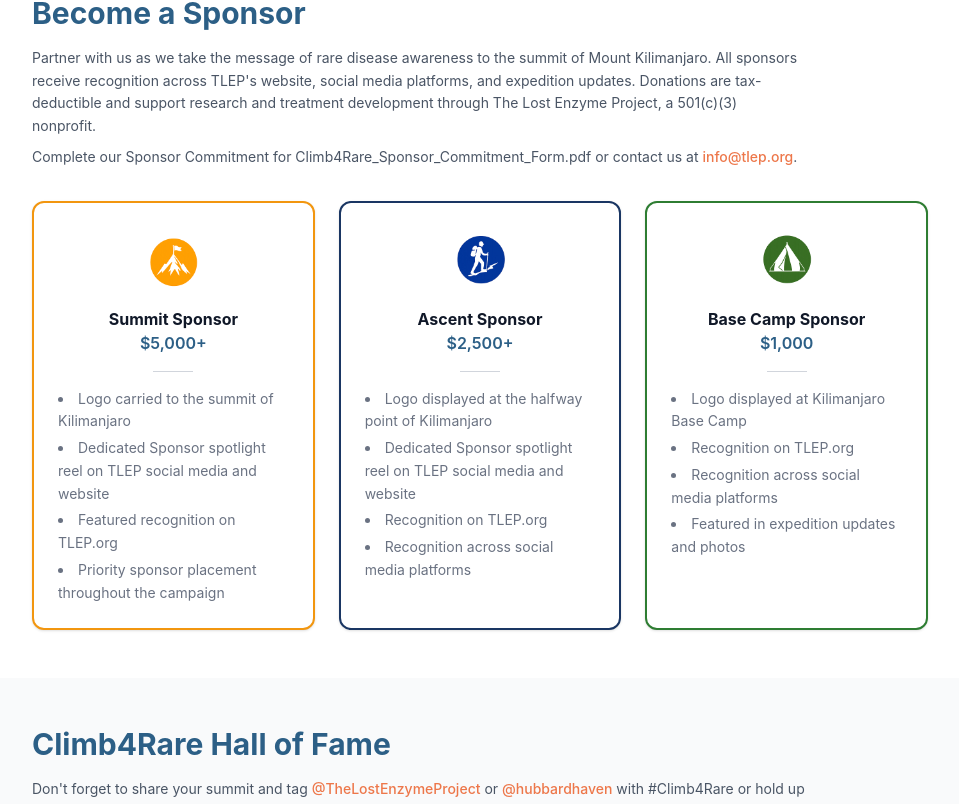
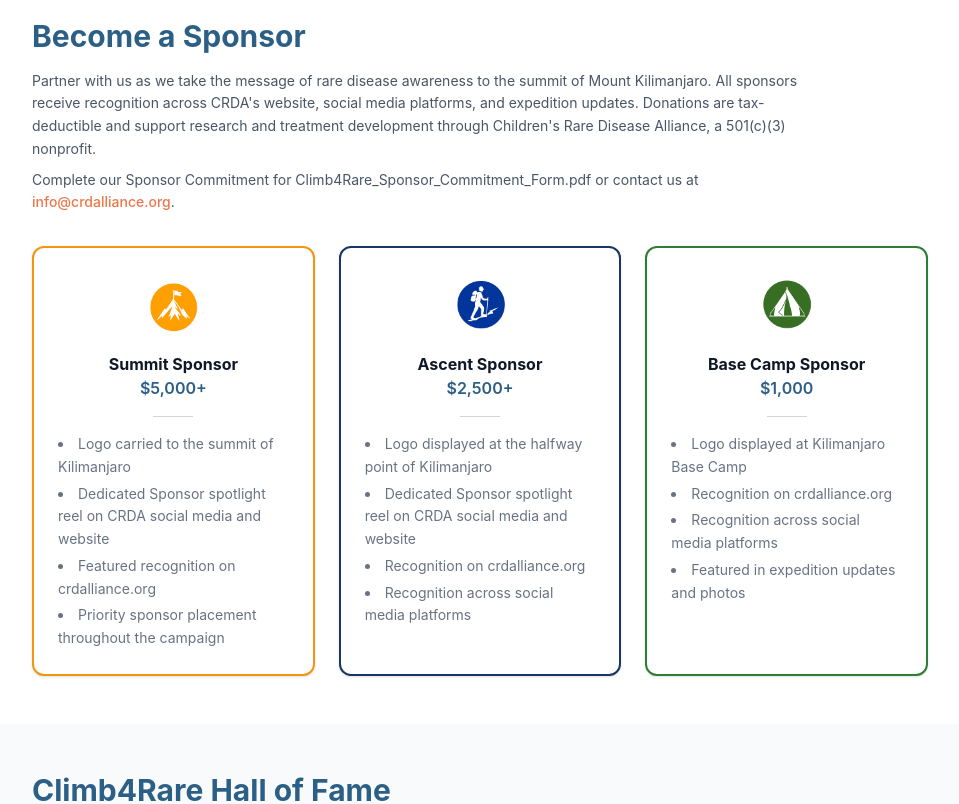
Before and after one commit to inwang123/rarediseaseweb, a React (Vite) app: page /climb4rare in a window 1280 px wide. Shown: the part 2350-3154 px from the top of the page, without its empty margins (160-1119 px from the left). Built offline with nearby package versions, Linux system fonts and the light colour scheme.

Commit message:
Update TLEP description to CRDA on Climb4Rare page
Rebrand references from The Lost Enzyme Project/TLEP to Children's
Rare Disease Alliance/CRDA: emails, org name, website, and social tags.

```diff
--- a/src/pages/Climb4Rare.jsx
+++ b/src/pages/Climb4Rare.jsx
@@ -19,7 +19,7 @@
     desc: "Organize a hike in your community and inspire others to get involved.",
     border: "#1a3663",
     items: [
-      "Email erin@tlep.org with your trail, date, and time",
+      "Email erin@crdalliance.org with your trail, date, and time",
       "We'll build your custom registration and fundraising page",
       "Share that link with your community",
     ],
@@ -30,7 +30,7 @@
     desc: "Wherever you hike, bring a #Climb4Rare sign and take a photo at the summit.",
     border: "#4c1d7a",
     items: [
-      "Tag: @TheLostEnzymeProject or @hubbardhaven",
+      "Tag: @CRDA or @hubbardhaven",
       "Use #Climb4Rare or hold up Climb4Rare_Sign.png",
       "We'll share photos from supporters around the world on our social media platforms and website.",
     ],
@@ -63,8 +63,8 @@
     border: "#f2960f",
     items: [
       "Logo carried to the summit of Kilimanjaro",
-      "Dedicated Sponsor spotlight reel on TLEP social media and website",
-      "Featured recognition on TLEP.org",
+      "Dedicated Sponsor spotlight reel on CRDA social media and website",
+      "Featured recognition on crdalliance.org",
       "Priority sponsor placement throughout the campaign",
     ],
   },
@@ -75,8 +75,8 @@
     border: "#1a3663",
     items: [
       "Logo displayed at the halfway point of Kilimanjaro",
-      "Dedicated Sponsor spotlight reel on TLEP social media and website",
-      "Recognition on TLEP.org",
+      "Dedicated Sponsor spotlight reel on CRDA social media and website",
+      "Recognition on crdalliance.org",
       "Recognition across social media platforms",
     ],
   },
@@ -87,7 +87,7 @@
     border: "#2e7d32",
     items: [
       "Logo displayed at Kilimanjaro Base Camp",
-      "Recognition on TLEP.org",
+      "Recognition on crdalliance.org",
       "Recognition across social media platforms",
       "Featured in expedition updates and photos",
     ],
@@ -132,8 +132,8 @@
             <br />
             <br />
             That experience strengthened our commitment to advancing a
-            treatment for Beta-Mannosidosis and reinforced why we founded The
-            Lost Enzyme Project. Through Climb4Rare, our goal is to raise
+            treatment for Beta-Mannosidosis and reinforced why we founded
+            Children's Rare Disease Alliance. Through Climb4Rare, our goal is to raise
             $100,000 to help support treatment development and bring hope to
             families facing a disease with no approved therapies.
             <br />
@@ -253,19 +253,19 @@
         <p className="text-gray-600 text-sm leading-relaxed max-w-3xl mb-2">
           Partner with us as we take the message of rare disease awareness to
           the summit of Mount Kilimanjaro. All sponsors receive recognition
-          across TLEP's website, social media platforms, and expedition
+          across CRDA's website, social media platforms, and expedition
           updates. Donations are tax-deductible and support research and
-          treatment development through The Lost Enzyme Project, a 501(c)(3)
+          treatment development through Children's Rare Disease Alliance, a 501(c)(3)
           nonprofit.
         </p>
         <p className="text-gray-600 text-sm leading-relaxed max-w-3xl mb-8">
           Complete our Sponsor Commitment for Climb4Rare_Sponsor_Commitment_Form.pdf
           {" "}or contact us at{" "}
           <a
-            href="mailto:info@tlep.org"
+            href="mailto:info@crdalliance.org"
             className="!text-[#ed774a] font-medium hover:underline"
           >
-            info@tlep.org
+            info@crdalliance.org
           </a>
           .
         </p>
@@ -306,7 +306,7 @@
           <p className="text-gray-600 text-sm leading-relaxed mb-8">
             Don't forget to share your summit and tag{" "}
             <span className="text-[#ed774a] font-medium">
-              @TheLostEnzymeProject
+              @CRDA
             </span>{" "}
             or{" "}
             <span className="text-[#ed774a] font-medium">@hubbardhaven</span>{" "}
```
